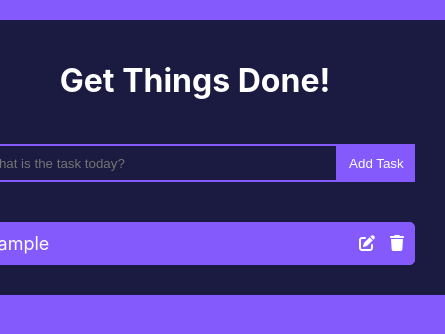
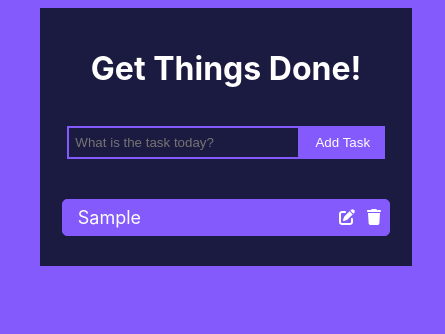
Before and after one commit to MariaWadih/todo-list, a React (Create React App) app: page / in a window 390 px wide. Both pictures are taken after typing "Sample" into the empty fields and a click on the button "Add Task". Shown: the top 334 px of the page, 445 px wide, since content can reach past the window. Built offline with nearby package versions, Linux system fonts and the light colour scheme.

Commit message:
Update App.css

```diff
--- a/src/App.css
+++ b/src/App.css
@@ -68,3 +68,50 @@ form button {
   text-decoration: line-through;
   color: gray; /* Optional: to visually indicate it's completed */
 }
+
+@media (max-width: 600px) {
+  body {
+    margin: 2%;
+    height: auto;
+    flex-direction: column;
+    align-items: center;
+  }
+
+  .container {
+    width: 120%;
+  }
+
+  form input {
+    width: 65%;
+    padding: 2%;
+  }
+
+  form button {
+    padding: 2% 4%;
+  }
+  .todo {
+    flex-direction: row;
+    align-items: center;
+    justify-content: space-between;
+    padding-left: 8px;
+    padding-right: 8px;
+    margin-right: 2px;
+    margin-left: 2px;
+  }
+
+  .todo-icons {
+    display: flex;
+    align-items: center;
+  }
+
+  .todo-icons svg {
+    margin-left: 2px;
+    cursor: pointer;
+  }
+
+  .todo p {
+    margin: 0;
+    font-size: 18px;
+    padding: 7px;
+  }
+}
```
